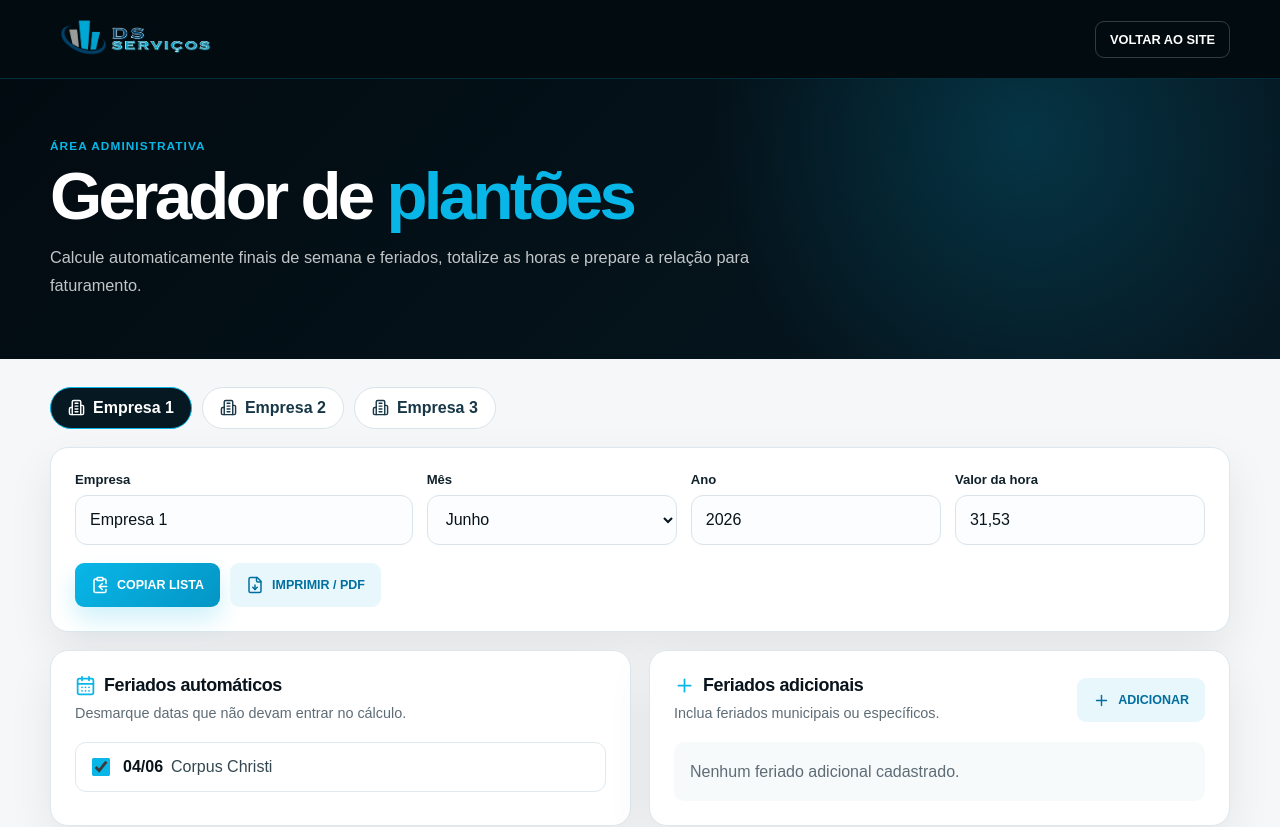
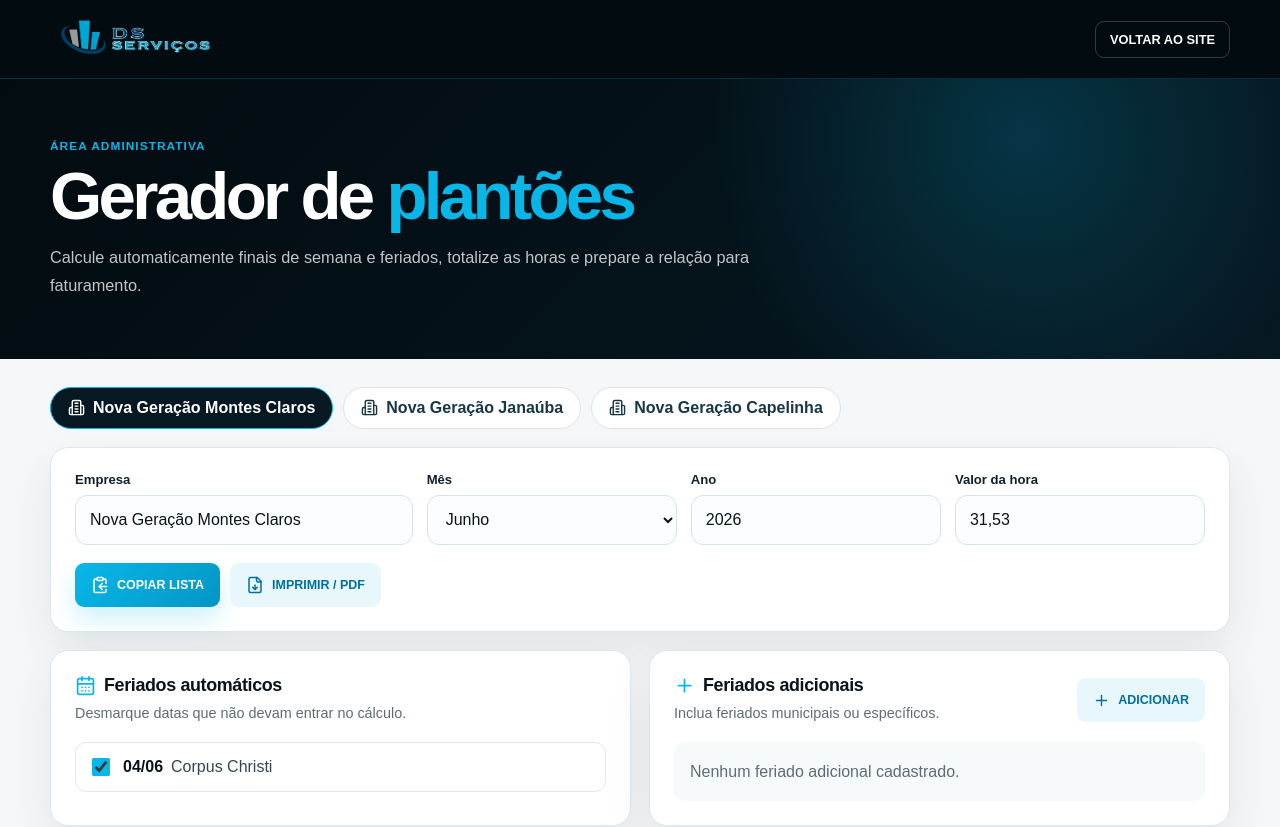
Before and after one commit to igornevesg/dsservicospa, a Next.js app: page /administrativo/plantoes in a window 1280 px wide. Shown: the top 827 px of the page. Built offline with nearby package versions, Linux system fonts and the light colour scheme.

Commit message:
troca nome empresas

```diff
--- a/package.json
+++ b/package.json
@@ -13,18 +13,18 @@
   },
   "dependencies": {
     "lucide-react": "^0.468.0",
-    "next": "^15.5.21",
+    "next": "^15.5.18",
     "react": "^19.1.1",
     "react-dom": "^19.1.1"
   },
   "devDependencies": {
-    "@eslint/eslintrc": "^3.3.1",
     "@types/node": "^22.10.2",
     "@types/react": "^19.1.9",
     "@types/react-dom": "^19.1.7",
     "eslint": "^9.17.0",
     "eslint-config-next": "^15.5.18",
-    "typescript": "^5.9.2"
+    "typescript": "^5.9.2",
+    "@eslint/eslintrc": "^3.3.1"
   },
   "overrides": {
     "postcss": "^8.5.10"
--- a/src/components/plantoes/GeradorPlantoes.tsx
+++ b/src/components/plantoes/GeradorPlantoes.tsx
@@ -19,9 +19,9 @@ import styles from "./GeradorPlantoes.module.css";
 
 const CHAVE_STORAGE = "ds-servicos-configuracao-plantoes-v1";
 const EMPRESAS_INICIAIS: EmpresaPlantao[] = [
-  { id: "empresa-1", nome: "Empresa 1", valorHora: "31,53", feriadosManuais: [] },
-  { id: "empresa-2", nome: "Empresa 2", valorHora: "31,53", feriadosManuais: [] },
-  { id: "empresa-3", nome: "Empresa 3", valorHora: "31,53", feriadosManuais: [] },
+  { id: "empresa-1", nome: "Nova Geração Montes Claros", valorHora: "31,53", feriadosManuais: [] },
+  { id: "empresa-2", nome: "Nova Geração Janaúba", valorHora: "31,53", feriadosManuais: [] },
+  { id: "empresa-3", nome: "Nova Geração Capelinha", valorHora: "31,53", feriadosManuais: [] },
 ];
 
 function criarId() {
```
Also changed, not shown: 1 other file (tests, documents, lock files or other folders).
